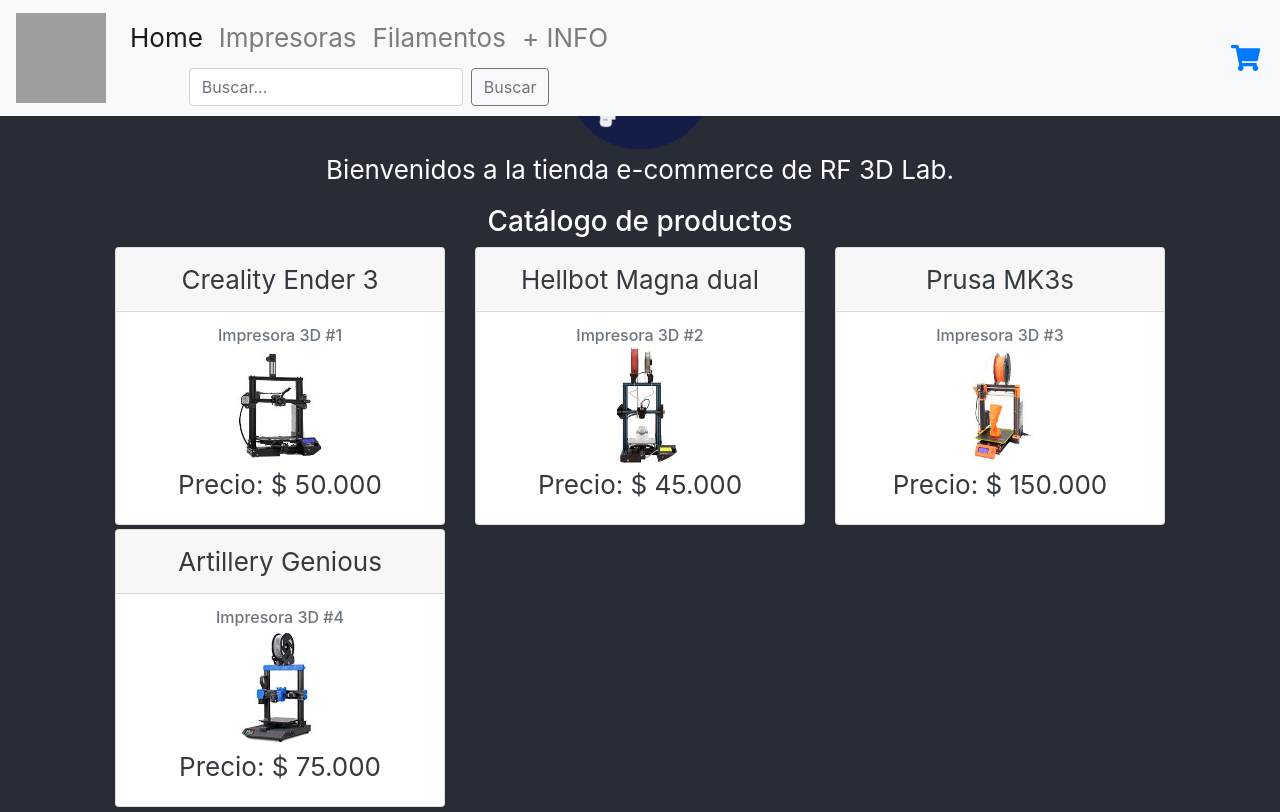
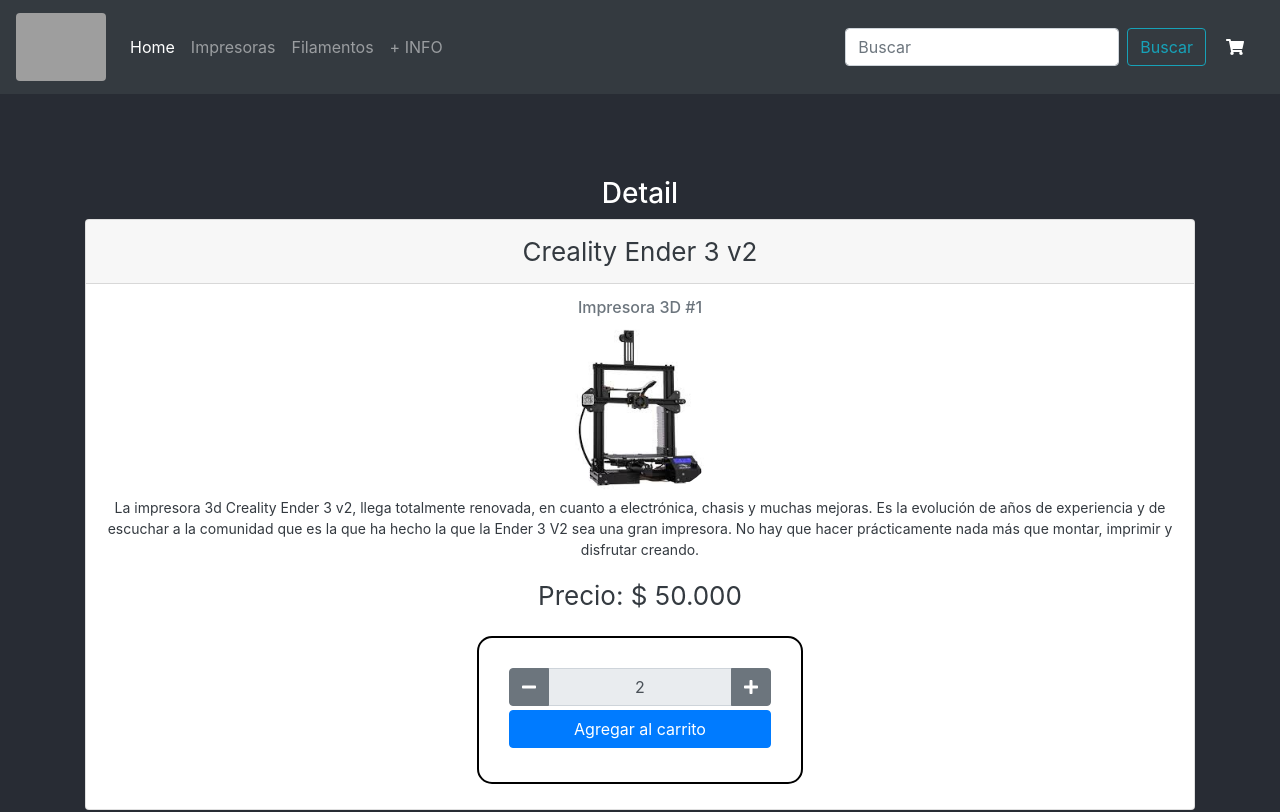
Before and after one commit to rfautario/coder-commerce, a React (Create React App) app: page /item/1 in a window 1280 px wide. Shown: the top 812 px of the page. Built offline with nearby package versions, Linux system fonts and the light colour scheme; grey boxes are pictures that could not be loaded.

Commit message:
Modificaciones para el desafío de routing

```diff
--- a/package.json
+++ b/package.json
@@ -15,6 +15,7 @@
     "react": "^16.13.1",
     "react-bootstrap": "^1.3.0",
     "react-dom": "^16.13.1",
+    "react-router-dom": "^5.2.0",
     "react-scripts": "^3.4.4"
   },
   "scripts": {
--- a/src/App.js
+++ b/src/App.js
@@ -4,25 +4,39 @@
 import NavBar from './components/NavBar';
 import ItemListContainer from './components/ItemListContainer';
 import ItemDetailContainer from './components/ItemDetailContainer';
-
+import { BrowserRouter, Switch, Route } from 'react-router-dom';
 import './App.css';
 import 'bootstrap/dist/css/bootstrap.min.css';
 
 function App() {
   return (
+    <BrowserRouter>
+      <NavBar />
       <div className="App">
         <header className="App-header">
-        <NavBar />
+          <Switch>
+            <Route exact path="/">
               <div className="content">
                 <Img />
                 <Title text="Bienvenidos a la tienda e-commerce de RF 3D Lab."/>
                 <div className="container">
                   <ItemListContainer />
-            <ItemDetailContainer item={3}/>
                 </div>
               </div>
+            </Route>
+            <Route path="/item/:id">
+              <ItemDetailContainer />
+            </Route>
+            <Route path="/category/:categoryid">
+              <p>Estoy en Categoría</p>
+            </Route>
+            <Route path="/cart">
+              <p>Estoy en Cart</p>
+            </Route>
+          </Switch>
         </header>
       </div>
+    </BrowserRouter>
   );
 }
 
--- a/src/components/CartWidget.js
+++ b/src/components/CartWidget.js
@@ -3,13 +3,14 @@
 import { FontAwesomeIcon } from '@fortawesome/react-fontawesome';
 
 let styleCart = {
-  position: 'fixed',
-  right: 20
+  //position: 'fixed',
+  marginRight: 20,
+  marginLeft:20
 }
 
 function CartWidget () {
     return <div className="text-dark pull-right" style={styleCart}>
-    <a href="/cart" title="Ir al carrito">
+    <a href="/cart" title="Ir al carrito" style={{ color: 'white' }}>
       <FontAwesomeIcon icon={faShoppingCart} />
     </a>
   </div>
--- a/src/components/Item.js
+++ b/src/components/Item.js
@@ -1,5 +1,6 @@
 import React from 'react';
 import { Card, Col } from 'react-bootstrap';
+import { Link } from 'react-router-dom';
 
 let style = {
     borderRadius: '50%',
@@ -10,6 +11,7 @@
 
 function Item({ item }) {
     return <Col md={4} className="mb-1">
+        <Link to={`/item/${item.id}`} style={{textDecoration: 'none'}} title={`Ver detalle de ${item.title}`}>
             <Card className="text-dark">
                 <Card.Header>
                 {item.title}
@@ -20,6 +22,7 @@
                     <Card.Text>Precio: $ {item.price.toLocaleString('es')}</Card.Text>
                 </Card.Body>
             </Card>
+        </Link>
     </Col>
 }
 export default Item;
--- a/src/components/ItemDetailContainer.js
+++ b/src/components/ItemDetailContainer.js
@@ -2,17 +2,52 @@
 import { Container } from 'react-bootstrap';
 // import ItemCount from './ItemCount';
 import ItemDetail from './ItemDetail';
+import { useParams } from 'react-router-dom';
 
 function getItems (id){
     return new Promise( (res, rej) => {
+        const items = [
+            {
+                id: 1,
+                title: "Creality Ender 3 v2",
+                price: 50000,
+                pictureUrl: '01',
+                description: 'La impresora 3d Creality Ender 3 v2, llega totalmente renovada, en cuanto a electrónica, chasis y muchas mejoras.\nEs la evolución de años de experiencia y de escuchar a la comunidad que es la que ha hecho la que la Ender 3 V2 sea una gran impresora.\nNo hay que hacer prácticamente nada más que montar, imprimir y disfrutar creando.',
+                stock: 3,
+                categoryId: 'impresora'
+            },
+            {
+                id: 2,
+                title: "Hellbot Magna I",
+                price: 45000,
+                pictureUrl: '02',
+                description: 'Tecnología de impresión: FDM\nVolumen de impresióN: 220x220x260\nResolución de capa: 100-400 micrones\nDiámetro de filamento: 1,75mm\nNozzle (PICO EXTRUSOR): 0,4mm\nelocidad máxima de impresión: 180 mm/s\nVarillas (x – y – z): De acero resistentes al desgaste tipo acme\nMotores: Nema 17\nSoftware: Propio del fabricante, Repetier-Host, Cura, SimpliFy3D\nFormato de archivos: STL\nPresición de impresión: +/- 0,1mm\nConectividad: SD\nTemp. máx. de cama: 100º\nTemp. máx. de extrusor: 250º\nPeso neto: 8,5 Kg',
+                stock: 3,
+                categoryId: 'impresora'
+            },
+            {
+                id: 3,
+                title: "Prusa i3 MK3s",
+                price: 150000,
+                pictureUrl: '03',
+                description: 'La Prusa i3 es una impresora 3D de fabricación por deposición de filamento fundido (FFF por sus siglas en inglés) de código abierto. Forma parte del proyecto RepRap y es la impresora 3D más utilizada en el mundo. La Prusa i3 fue diseñado por Josef Průša en 2012 con la Prusa i3 MK2 lanzada en 2016 y la MK2S presentada en 2017.​ Su última versión, la Prusa i3 MK3 fue presentada en septiembre 2017 con mejoras significativas sobre los modelos previos.\nEl bajo costo y la facilidad de construcción y modificación de la Prusa i3 la han convertido en una popular herramienta en educación tanto para aficionados como para profesionales. Debido a que la impresora es de código abierto, ha habido muchas variantes producidas por compañías y particulares en todo el mundo, y como muchas otras impresoras RepRap, la Prusa i3 es capaz de imprimir algunas de sus partes.\nCuenta con cama caliente desmontable, lo que permite intercambiarla por otras. Se pueden elegir hasta tres tipos distintos de bases para esta cama caliente.',
+                stock: 3,
+                categoryId: 'impresora'
+            },
+            {
+                id: 4,
+                title: "Artillery Genious",
+                price: 75000,
+                pictureUrl: '04',
+                description: 'Artillery Genius es una impresora 3D cartesiana todo en uno con controladores paso a paso ultra silenciosos, extrusora de accionamiento directo, doble eje Z, cama de vitrocerámica calentada por CA (superficie muy plana), pantalla táctil TFT y sensor de parada de proximidad magnética para proporcionar una larga vida útil y una impresión 3D precisa y silenciosa.',
+                stock: 3,
+                categoryId: 'impresora'
+            }
+        ];
         setTimeout( () => {
-            res([
-                { id: 1, title: "Creality Ender 3 v2", price: 50000, pictureUrl: '01', description: 'La impresora 3d Creality Ender 3 v2, llega totalmente renovada, en cuanto a electrónica, chasis y muchas mejoras.\nEs la evolución de años de experiencia y de escuchar a la comunidad que es la que ha hecho la que la Ender 3 V2 sea una gran impresora.\nNo hay que hacer prácticamente nada más que montar, imprimir y disfrutar creando.' },
-                { id: 2, title: "Hellbot Magna I", price: 45000, pictureUrl: '02', description: 'Tecnología de impresión: FDM\nVolumen de impresióN: 220x220x260\nResolución de capa: 100-400 micrones\nDiámetro de filamento: 1,75mm\nNozzle (PICO EXTRUSOR): 0,4mm\nelocidad máxima de impresión: 180 mm/s\nVarillas (x – y – z): De acero resistentes al desgaste tipo acme\nMotores: Nema 17\nSoftware: Propio del fabricante, Repetier-Host, Cura, SimpliFy3D\nFormato de archivos: STL\nPresición de impresión: +/- 0,1mm\nConectividad: SD\nTemp. máx. de cama: 100º\nTemp. máx. de extrusor: 250º\nPeso neto: 8,5 Kg' },
-                { id: 3, title: "Prusa i3 MK3s", price: 150000, pictureUrl: '03', description: 'La Prusa i3 es una impresora 3D de fabricación por deposición de filamento fundido (FFF por sus siglas en inglés) de código abierto. Forma parte del proyecto RepRap y es la impresora 3D más utilizada en el mundo. La Prusa i3 fue diseñado por Josef Průša en 2012 con la Prusa i3 MK2 lanzada en 2016 y la MK2S presentada en 2017.​ Su última versión, la Prusa i3 MK3 fue presentada en septiembre 2017 con mejoras significativas sobre los modelos previos.\nEl bajo costo y la facilidad de construcción y modificación de la Prusa i3 la han convertido en una popular herramienta en educación tanto para aficionados como para profesionales. Debido a que la impresora es de código abierto, ha habido muchas variantes producidas por compañías y particulares en todo el mundo, y como muchas otras impresoras RepRap, la Prusa i3 es capaz de imprimir algunas de sus partes.\nCuenta con cama caliente desmontable, lo que permite intercambiarla por otras. Se pueden elegir hasta tres tipos distintos de bases para esta cama caliente.' },
-                { id: 4, title: "Artillery Genious", price: 75000, pictureUrl: '04', description: 'Artillery Genius es una impresora 3D cartesiana todo en uno con controladores paso a paso ultra silenciosos, extrusora de accionamiento directo, doble eje Z, cama de vitrocerámica calentada por CA (superficie muy plana), pantalla táctil TFT y sensor de parada de proximidad magnética para proporcionar una larga vida útil y una impresión 3D precisa y silenciosa.' }
-            ].filter(
-                i => i.id === id
+            res(items.filter(
+                // eslint-disable-next-line
+                i => i.id == id
             ));
         }, 2000);
     });
@@ -21,11 +56,12 @@
 function ItemDetailContainer({ item }) {
     const [detail, setDetail] = useState();
     const [error, setError] = useState(null);
+    const { id } = useParams();
 
     useEffect(() => {
         console.log('Initalized item detail container');
 
-        getItems(item).then(detail => {
+        getItems(id).then(detail => {
             // guardan en un estado
             setDetail(detail);
         }, rejectMessage => {
@@ -34,7 +70,7 @@
         }).catch(err => {
             setError(err);
         });
-    }, [item]);
+    }, [id]);
 
     return <>
     <h3>
--- a/src/components/NavBar.js
+++ b/src/components/NavBar.js
@@ -1,26 +1,32 @@
 import React from 'react';
 import CartWidget from './CartWidget';
+import { NavLink } from 'react-router-dom';
+import { Navbar, Nav, Form, FormControl, Button, Image } from 'react-bootstrap';
 
 function NavBar () {
-    return <nav className="navbar navbar-toggleable-md navbar-light bg-light fixed-top navbar-expand-sm">
+  const menus = [
+    { id:'home', name: 'Home', url:''},
+    { id:'impresoras', name: 'Impresoras', url:'/impresoras'},
+    { id:'filamentos', name: 'Filamentos', url:'/filamentos'},
+    { id:'info', name: '+ INFO', url:'/info'}
+  ];
+
+  return <>
+  {/*}
+  <nav className="navbar navbar-toggleable-md navbar-light bg-light fixed-top navbar-expand-sm">
     <a className="navbar-brand" href="/">
       <img src="logo192.png" width="90" height="90" className="align-top" alt="" />
     </a>
 
     <div className="" id="navbarSupportedContent align-top">
       <ul className="navbar-nav mr-auto">
-        <li className="nav-item active d-inline-block">
-          <a className="nav-link" href="/">Home <span className="sr-only">(current)</span></a>
-        </li>
-        <li className="nav-item">
-          <a className="nav-link" href="/impresoras">Impresoras</a>
-        </li>
-        <li className="nav-item">
-          <a className="nav-link" href="/filamentos">Filamentos</a>
-        </li>
-        <li className="nav-item">
-          <a className="nav-link" href="/info">+ INFO</a>
-        </li>
+        {
+        menus.map(m => (
+          <li key={m.id} className="nav-item">
+            <NavLink to={m.url} className="nav-link" >{m.name}</NavLink>
+          </li>
+          ))
+        }
       </ul>
       <form className="form-inline my-2 my-lg-0 d-inline-block">
         <input className="form-control mr-sm-2" type="text" placeholder="Buscar..." />
@@ -29,5 +35,26 @@
     </div>
   <CartWidget />
   </nav>
+      */}
+      <Navbar bg="dark" variant="dark">
+      <Navbar.Brand href="/">
+        <Image src="logo192.png" rounded width="90"/>
+      </Navbar.Brand>
+      <Nav className="mr-auto">
+        {
+        menus.map(m => (
+          <li key={m.id} className="nav-item">
+            <NavLink to={m.url} className="nav-link" >{m.name}</NavLink>
+          </li>
+          ))
+        }
+      </Nav>
+      <Form inline>
+        <FormControl type="text" placeholder="Buscar" className="mr-sm-2" />
+        <Button variant="outline-info">Buscar</Button>
+      </Form>
+      <CartWidget />
+    </Navbar>
+    </>
 }
 export default NavBar;
```
Also changed, not shown: 1 other file (tests, documents, lock files or other folders). Lines whose indentation alone changed are shown as unchanged.
